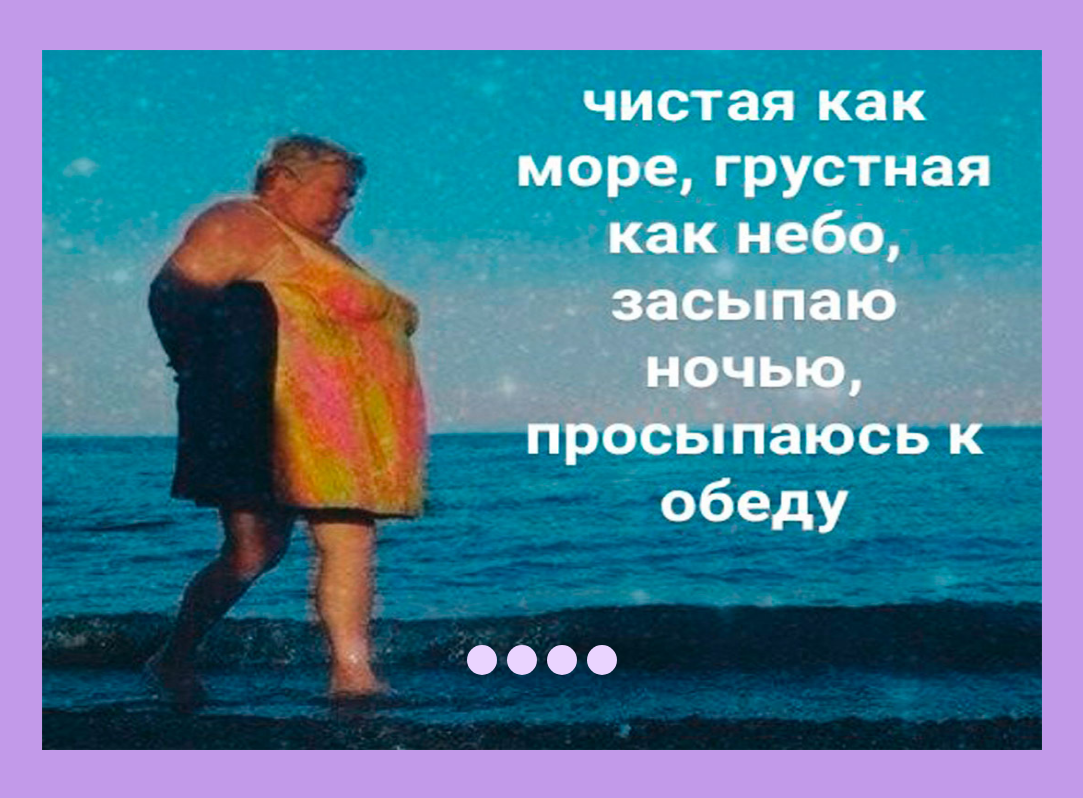
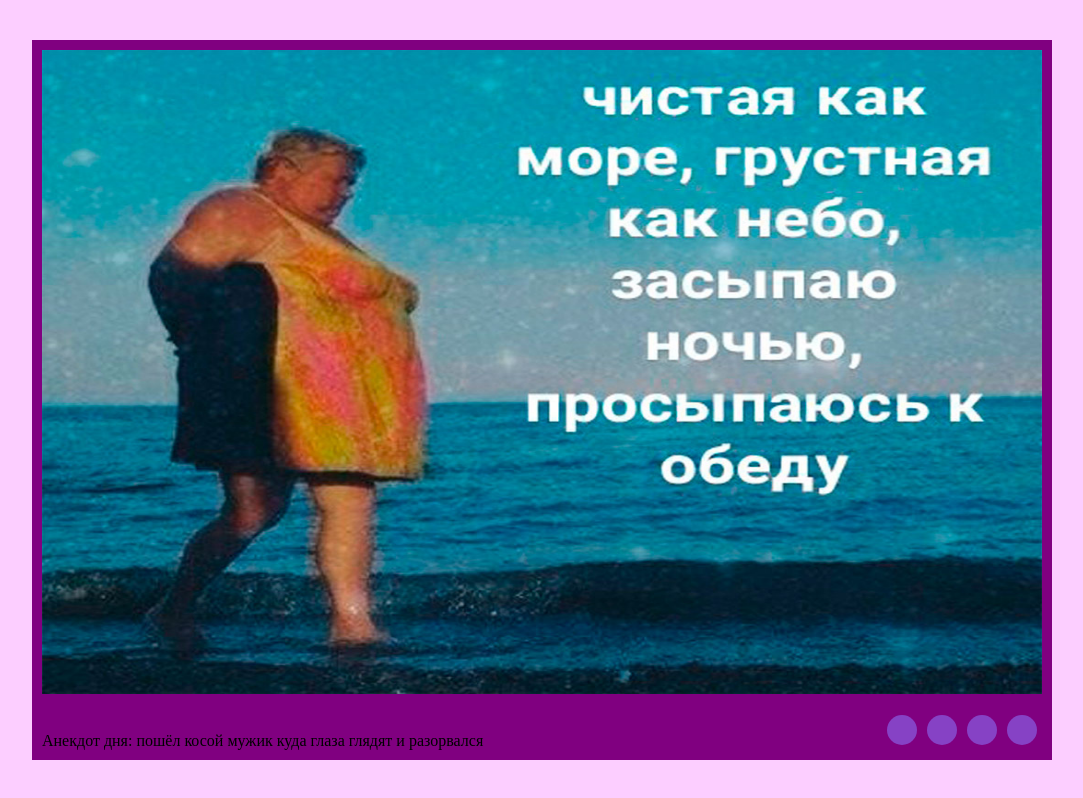
Before and after one commit to Sile111/cssMemSlider, a plain HTML site: page index.html in a window 1280 px wide. Shown: the whole page, without its empty margins (98-1181 px from the left). Drawn offline with Linux system fonts and the light colour scheme.

Commit message:
fix: positioning changed

```diff
--- a/index.html
+++ b/index.html
@@ -8,6 +8,7 @@
     <link rel="stylesheet" href="style.css">
 </head>
 <body>
+<div class="container">
     <div class="slider middle">
 
         <div class="slides">
@@ -21,7 +22,6 @@
         <div class="slide"> <img src="/img/mem3.jpg" alt="img" class="img"> </div>
         <div class="slide"> <img src="/img/mem5.jpg" alt="img" class="img"> </div>
         </div>
-    </div>
 
         <div class="navigation">
             <label for="r1" class="bar"></label>
@@ -30,5 +30,14 @@
             <label for="r4" class="bar"></label>
         </div>
 
+        <div class="jokes">
+            <p class="joke">
+                Анекдот дня: пошёл косой мужик куда глаза глядят и разорвался
+            </p>
+        </div>
+
+    </div>
+    </div>
+</div>
 </body>
 </html>
--- a/style.css
+++ b/style.css
@@ -3,12 +3,18 @@
     padding: 0;
 }
 body{
-    background-color: rgb(194, 154, 233);
+    background-color: rgb(252, 206, 255);
+}
+.container{
+    width: 1000px;
+    height: 750px;
 }
 .slider{
     width: 1000px;
     height: 700px;
     overflow: hidden;
+    border: 10px solid purple;
+    background-color: purple;
 }
 .middle{
     position: absolute;
@@ -17,19 +23,26 @@ body{
     transform: translate(-50%, -50%);
 }
 .navigation{
+    display: flex;
     position: absolute;
-    left: 50%;
-    bottom: 15%;
-    transform: translateX(-50%);
-    display: flex;
+    bottom: 0;
+    right: 0;
+}
+.jokes{
+    position: absolute;
+    bottom: 0px;
+    left: 0;
 }
 .bar{
     height: 30px;
     width: 30px;
     margin: 5px;
     cursor: pointer;
-    background-color: rgb(234, 212, 255);
+    background-color: rgb(134, 66, 197);
     border-radius: 50%;
+}
+.bar:hover{
+    background-color: rgb(216, 174, 255);
 }
 input[name="r"]{
     position: absolute;
@@ -41,12 +54,13 @@ input[name="r"]{
     display: flex;
 }
 .slide{
+    object-fit: cover;
     width: 25%;
     transition: all .6s ease;
 }
 .img{
-    width: 1000px;
-    height: 700px;
+    width: 100%;
+    height: 92%;
 }
 
 #r1:checked ~ .s1{
```
Lines whose indentation alone changed are shown as unchanged.
